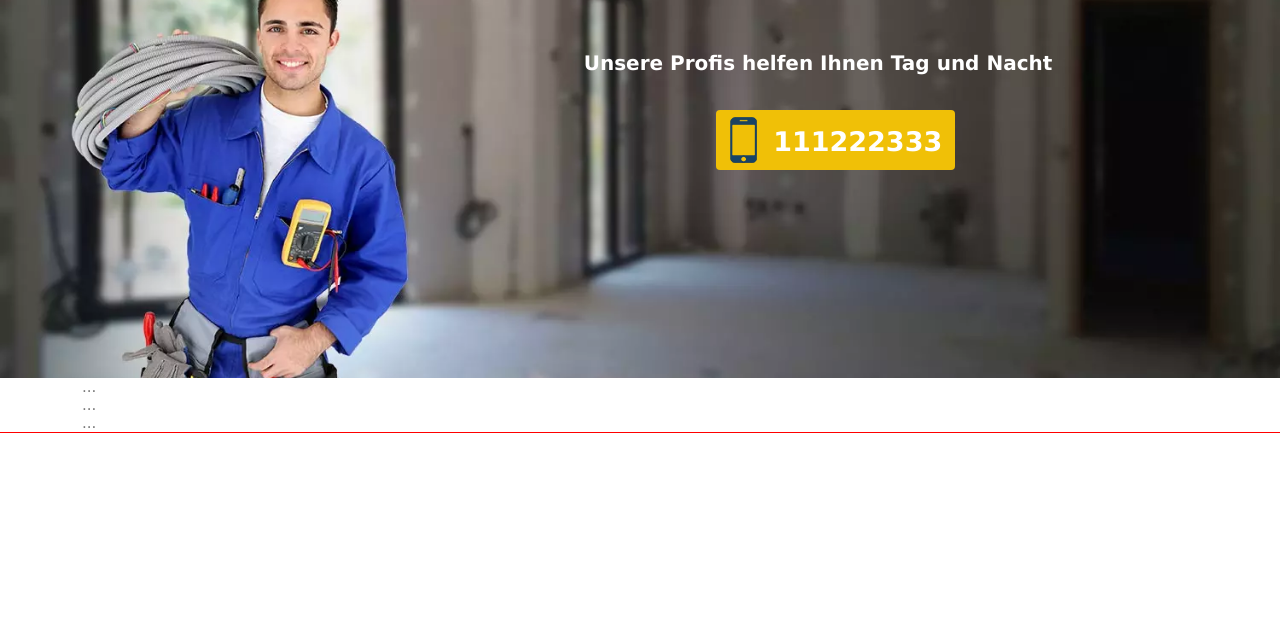
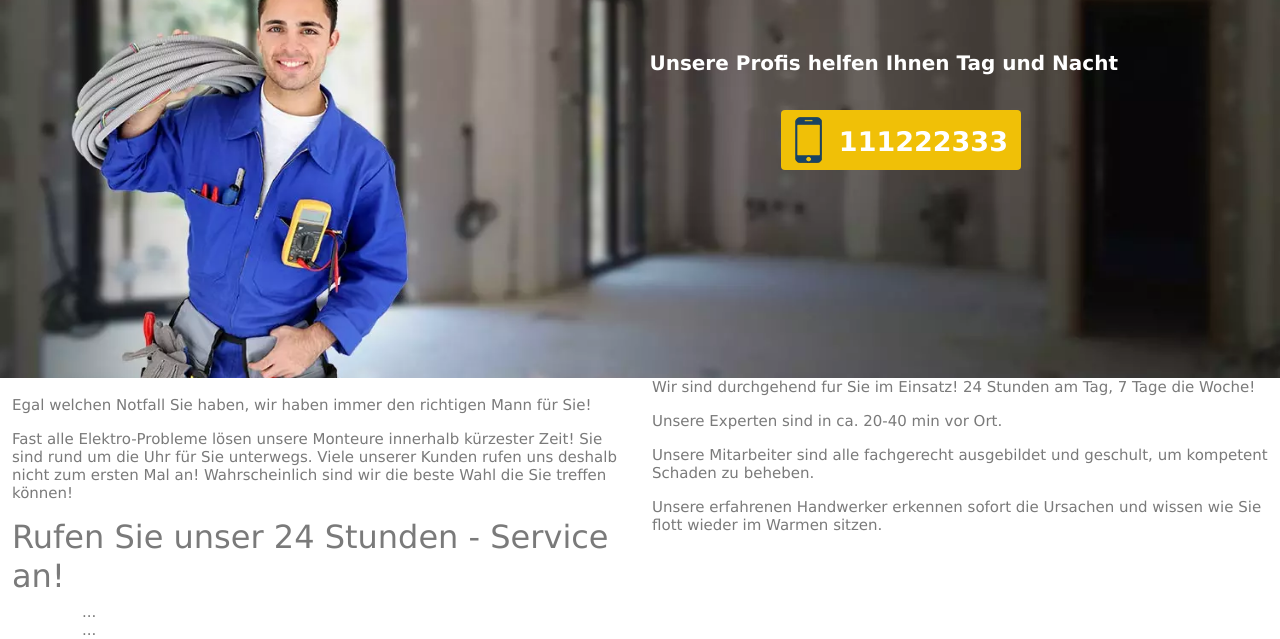
Before and after one commit to Igrok95Ronin/BOOTSTRAPSCSS, a plain HTML site: page index.html in a window 1280 px wide. Shown: the part 209-848 px from the top of the page. Before the commit the page ends 800 px from the top, so only its background shows below. Drawn offline with Linux system fonts and the light colour scheme.

Commit message:
img h2 p

```diff
--- a/assets/scss/style.scss
+++ b/assets/scss/style.scss
@@ -1,5 +1,6 @@
 $primaryBackgroundColor: #163F5F;
 $yellowTextColor: #F0C007;
+$colorText: #7a7a7a;
 
 @mixin fonth2P {
     text-transform: none;
@@ -7,7 +8,6 @@ $yellowTextColor: #F0C007;
     font-size: 32px;
     line-height: 46px;
     color: #ffffff;
-    width: 600px;
     text-align: center;
     margin: 58px 150px 0 0;
 }
@@ -72,7 +72,7 @@ body{
     }
 }
 .section {
-    .container-fluid {
+    .containerFluid {
         width: 100%;
         background: url(../img/bg-banner.webp) center center no-repeat;
         background-size: cover;
@@ -81,7 +81,6 @@ body{
         display: flex;
         height: 500px;
         justify-content: end;
-    }
         h2 {
             @include fonth2P;
         }
@@ -89,6 +88,8 @@ body{
             font-size: 20px!important;
             @include fonth2P;
         }
+    }
+
     .batton {
         margin-left: 177px;
         padding-right: 115px;
@@ -106,6 +107,11 @@ body{
                 font-weight: 700;
                 background: #d1a804;
             }
+        }
+    }
+    .article {
+        * {
+        color: $colorText;
         }
     }
 }
--- a/index.html
+++ b/index.html
@@ -45,7 +45,7 @@
         <main>
             <!-- Раздел страницы-->
             <section class="section">
-                <div class="container-fluid">
+                <div class="container-fluid containerFluid">
                     <div class="row">
                         <div class="col-12 sectionCol">
                             <div>
@@ -59,13 +59,26 @@
                     </div>
                 </div>
                 <!-- Определяет статью -->
-                <article>
-                    <div class="container">
+                <article class="article">
+                    <div class="container-fluid">
                         <div class="row">
-                            <div class="col">...</div>
+                            <div class="col-6">
+                                <img src="" alt="">
+                                <p>Egal welchen Notfall Sie haben, wir haben immer den richtigen Mann für Sie!</p>
+                                <p>Fast alle Elektro-Probleme lösen unsere Monteure innerhalb kürzester Zeit! Sie sind rund um die Uhr für Sie unterwegs. Viele unserer Kunden rufen uns deshalb nicht zum ersten Mal an! Wahrscheinlich sind wir die beste Wahl die Sie treffen können!</p>
+                                <h2>Rufen Sie unser 24 Stunden - Service an!</h2>
+
+                            </div>
+                            <div class="col-6">
+                                <p>Wir sind durchgehend fur Sie im Einsatz! 24 Stunden am Tag, 7 Tage die Woche!</p>
+                                <p>Unsere Experten sind in ca. 20-40 min vor Ort.</p>
+                                <p>Unsere Mitarbeiter sind alle fachgerecht ausgebildet und geschult, um kompetent Schaden zu beheben.</p>
+                                <p>Unsere erfahrenen Handwerker erkennen sofort die Ursachen und wissen wie Sie flott wieder im Warmen sitzen.</p>
+                            </div>
                         </div>
                     </div>
                 </article>
+
             </section>
         </main>
 
```
Also changed, not shown: assets/css/style.css, assets/img/article.webp (added), assets/img/picto-devis.webp (added), assets/img/picto-experience.webp (added), assets/img/picto-proche.webp (added), assets/img/picto-rapide.webp (added). Lines whose indentation alone changed are shown as unchanged.
